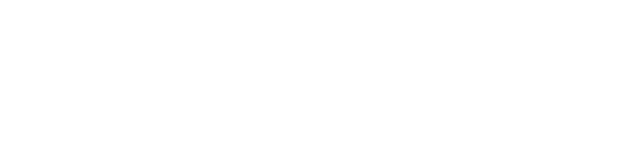
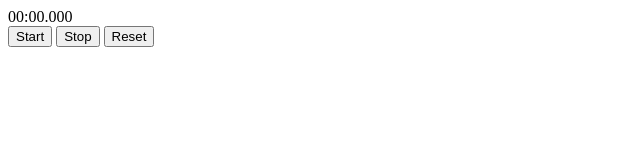
Before and after one commit to HideyukiYazima/MyStopwatch, a plain HTML site: page index.html in a window 1280 px wide. Shown: the whole page, without its empty margins (0-640 px from the left). Drawn offline with Linux system fonts and the light colour scheme.

Commit message:
マークアップ完了

```diff
--- a/index.html
+++ b/index.html
@@ -8,6 +8,10 @@
   <link rel="stylesheet" href="css/styles.css">
 </head>
 <body>
+  <div id="timer">00:00.000</div>
+  <button id="start">Start</button>
+  <button id="stop">Stop</button>
+  <button id="reset">Reset</button>
 
   <script src="js/main.js"></script>
 </body>
--- a/js/main.js
+++ b/js/main.js
@@ -0,0 +1,8 @@
+'use strict';
+
+{
+  const timer = document.getElementById('timer');
+  const start = document.getElementById('start');
+  const stop = document.getElementById('stop');
+  const reset = document.getElementById('reset');
+}
```
